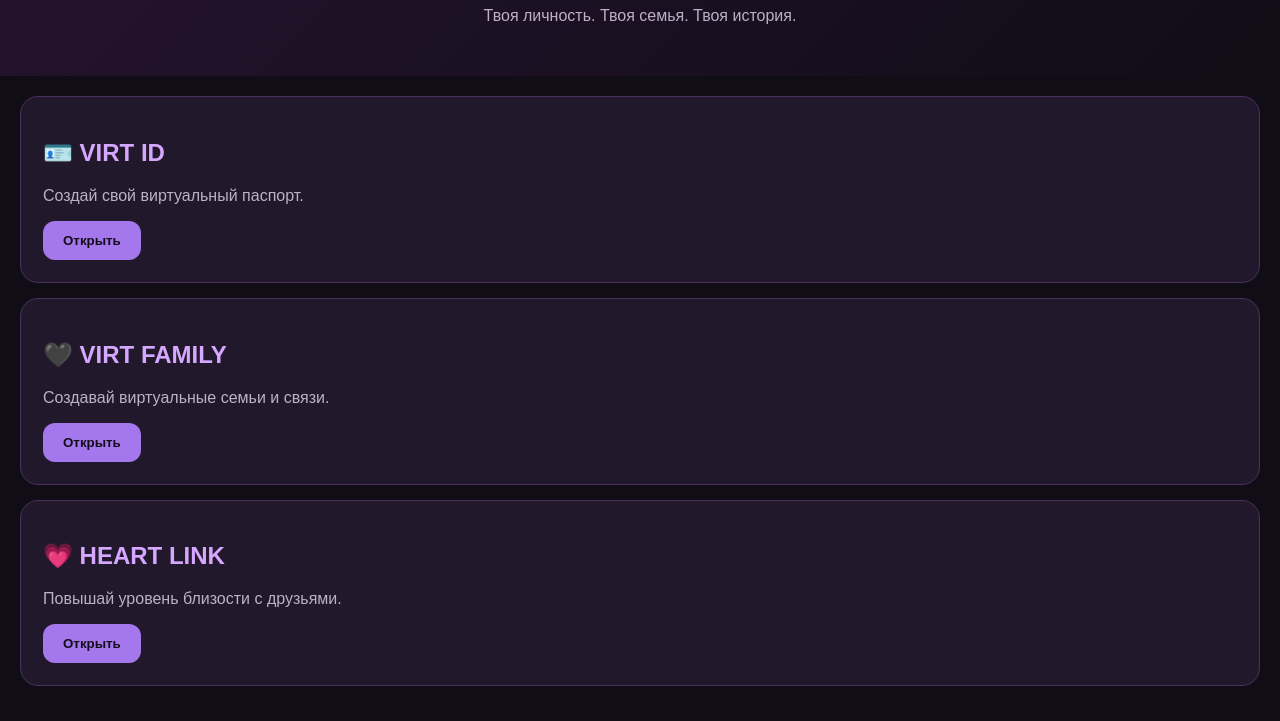
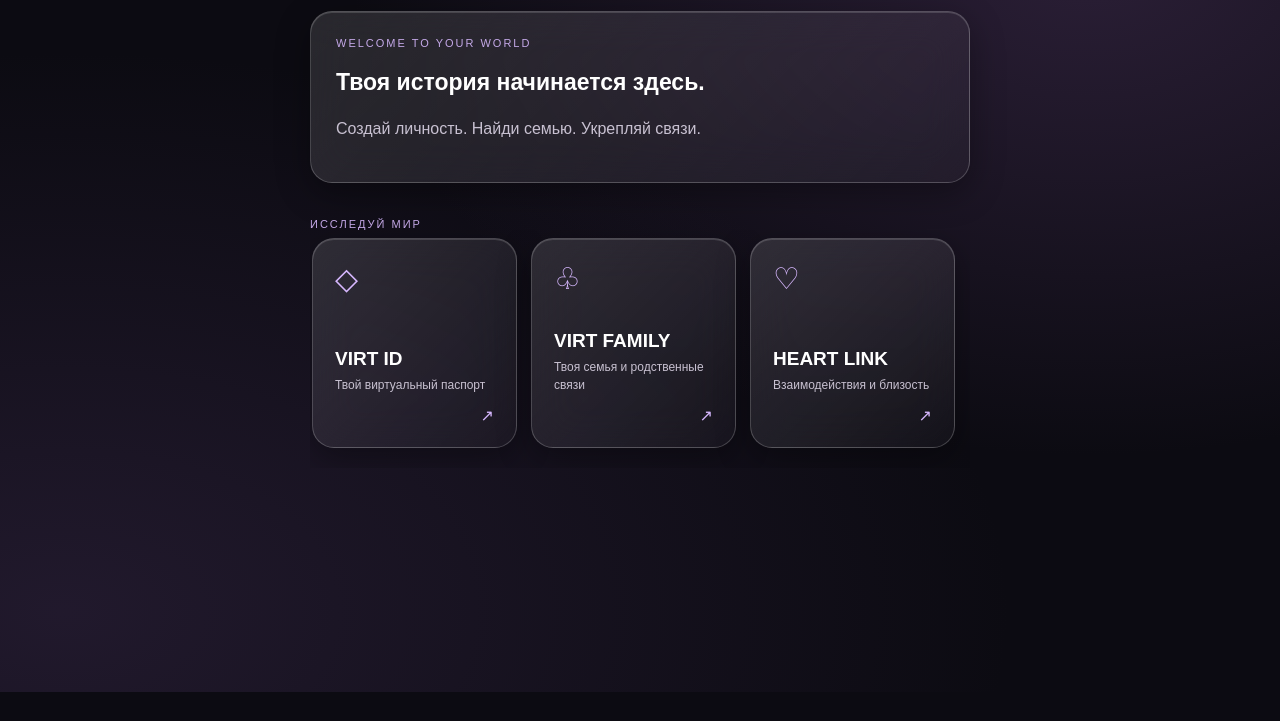
Before and after one commit to hvierto-cloud/hell-world, a plain HTML site: page index.html in a window 1280 px wide. Shown: the part 108-829 px from the top of the page. After the commit the page ends 800 px from the top, so only its background shows below. Drawn offline with Linux system fonts and the light colour scheme.

Commit message:
Update index.html

```diff
--- a/index.html
+++ b/index.html
@@ -3,104 +3,125 @@
 <html lang="ru">
 <head>
 <meta charset="UTF-8">
-  <meta name="viewport" content="width=device-width, initial-scale=1">
+<meta name="viewport" content="width=device-width,initial-scale=1">
 <title>HELL WORLD</title>
 <style>
-    * { box-sizing: border-box; }
-    body {
-      margin: 0;
-      background: #100d16;
-      color: white;
-      font-family: Arial, sans-serif;
+*{box-sizing:border-box}
+body{
+ margin:0;min-height:100vh;color:#fff;
+ font-family:Arial,sans-serif;
+ background:
+ radial-gradient(ellipse at 85% 8%,#49325a80,transparent 48%),
+ radial-gradient(ellipse at 5% 90%,#36274780,transparent 55%),
+ #0c0b12;
 }
-    header {
-      padding: 35px 20px;
-      text-align: center;
-      background: linear-gradient(135deg,#25132e,#100d16);
+.app{padding:30px 20px;max-width:700px;margin:auto}
+.eyebrow{font-size:10px;letter-spacing:3px;color:#bca9d4}
+h1{font-size:32px;letter-spacing:2px;margin:10px 0 30px}
+.hero,.tile,.panel{
+ background:linear-gradient(135deg,#ffffff20,#ffffff08);
+ border:1px solid #ffffff35;
+ box-shadow:0 10px 35px #0005,inset 0 1px #ffffff25;
+ backdrop-filter:blur(22px);
+ -webkit-backdrop-filter:blur(22px);
+ border-radius:22px;
 }
-    h1 { color: #d6a7ff; letter-spacing: 3px; }
-    p { color: #bdb0c7; }
-    main { padding: 20px; }
-    .card {
-      background: #21192b;
-      border: 1px solid #49315b;
-      border-radius: 18px;
-      padding: 22px;
-      margin-bottom: 15px;
+.hero{padding:25px;margin-bottom:35px}
+.hero h2{font-size:23px;line-height:1.3}
+p{color:#c8c1d1;line-height:1.5}
+.label{font-size:11px;letter-spacing:2px;color:#c5a9e8}
+.cards{
+ display:flex;gap:14px;overflow-x:auto;
+ scroll-snap-type:x mandatory;
+ padding:8px 2px 20px;
+ scrollbar-width:none;
 }
-    .card h2 { color: #d6a7ff; }
-    button {
-      background: #a477ed;
-      color: #130d19;
-      border: none;
-      border-radius: 12px;
-      padding: 12px 20px;
-      font-weight: bold;
-      cursor: pointer;
+.cards::-webkit-scrollbar{display:none}
+.tile{
+ flex:0 0 205px;min-height:210px;
+ padding:22px;scroll-snap-align:start;
+ display:flex;flex-direction:column;
+ cursor:pointer;
 }
-    .hidden { display: none; }
-    input {
-      width: 100%;
-      padding: 12px;
-      margin: 8px 0;
-      border-radius: 10px;
-      border: 1px solid #665077;
-      background: #17111f;
-      color: white;
+.tile .symbol{font-size:30px;color:#d7b8ff}
+.tile h3{font-size:19px;margin:auto 0 6px}
+.tile p{font-size:12px;margin:0}
+.arrow{align-self:flex-end;color:#d7b8ff;margin-top:12px}
+.panel{padding:22px;margin-top:20px}
+.hidden{display:none}
+input,textarea,select{
+ display:block;width:100%;padding:13px;
+ margin:12px 0;border-radius:12px;
+ border:1px solid #ffffff30;
+ background:#ffffff12;color:white;
+ font:inherit;
+}
+select option{color:#17121f}
+button{
+ background:#c4a0f4;color:#181020;
+ border:0;border-radius:12px;
+ padding:12px 20px;font-weight:bold;
 }
 </style>
 </head>
 <body>
-  <header>
-    <h1>HELL WORLD</h1>
-    <p>Твоя личность. Твоя семья. Твоя история.</p>
-  </header>
+<div class="app">
+ <div class="eyebrow">HELL YEAH • MINI APP</div>
+ <h1>HELL WORLD ✦</h1>
 
-  <main>
-    <section class="card">
-      <h2>🪪 VIRT ID</h2>
-      <p>Создай свой виртуальный паспорт.</p>
-      <button onclick="show('passport')">Открыть</button>
-    </section>
+ <div class="hero">
+  <div class="label">WELCOME TO YOUR WORLD</div>
+  <h2>Твоя история начинается здесь.</h2>
+  <p>Создай личность. Найди семью.
+  Укрепляй связи.</p>
+ </div>
 
-    <section class="card">
-      <h2>🖤 VIRT FAMILY</h2>
-      <p>Создавай виртуальные семьи и связи.</p>
-      <button onclick="show('family')">Открыть</button>
-    </section>
+ <div class="label">ИССЛЕДУЙ МИР</div>
+ <div class="cards">
+  <div class="tile" onclick="openPanel('id')">
+   <div class="symbol">◇</div>
+   <h3>VIRT ID</h3>
+   <p>Твой виртуальный паспорт</p>
+   <div class="arrow">↗</div>
+  </div>
+  <div class="tile" onclick="openPanel('family')">
+   <div class="symbol">♧</div>
+   <h3>VIRT FAMILY</h3>
+   <p>Твоя семья и родственные связи</p>
+   <div class="arrow">↗</div>
+  </div>
+  <div class="tile" onclick="openPanel('heart')">
+   <div class="symbol">♡</div>
+   <h3>HEART LINK</h3>
+   <p>Взаимодействия и близость</p>
+   <div class="arrow">↗</div>
+  </div>
+ </div>
 
-    <section class="card">
-      <h2>💗 HEART LINK</h2>
-      <p>Повышай уровень близости с друзьями.</p>
-      <button onclick="show('heart')">Открыть</button>
-    </section>
+ <div id="id" class="panel hidden">
+  <h2>◇ VIRT ID</h2>
+  <input placeholder="Твой вирт-ник">
+  <input placeholder="Название твоего чата">
+  <p>Скоро здесь появится паспорт с выбором цвета.</p>
+ </div>
 
-    <section id="passport" class="card hidden">
-      <h2>Мой паспорт</h2>
-      <input placeholder="Вирт-имя">
-      <input placeholder="Название чата">
-      <p>Скоро добавим аватарку и цвет паспорта.</p>
-    </section>
+ <div id="family" class="panel hidden">
+  <h2>♧ VIRT FAMILY</h2>
+  <p>Здесь появятся семьи и семейное древо.</p>
+ </div>
 
-    <section id="family" class="card hidden">
-      <h2>Моя семья</h2>
-      <p>Здесь появится семейное древо.</p>
-    </section>
-
-    <section id="heart" class="card hidden">
-      <h2>Наша близость</h2>
-      <p>Уровни, милые действия и таймер 1 час.</p>
-    </section>
-  </main>
-
+ <div id="heart" class="panel hidden">
+  <h2>♡ HEART LINK</h2>
+  <p>Милые действия, XP близости и таймер 1 час.</p>
+ </div>
+</div>
 <script>
-    function show(id) {
-      document.querySelectorAll('main section[id]')
-        .forEach(el => el.classList.add('hidden'));
-      document.getElementById(id).classList.remove('hidden');
-      document.getElementById(id).scrollIntoView({
-        behavior: 'smooth'
-      });
+function openPanel(id){
+ document.querySelectorAll('.panel')
+ .forEach(p=>p.classList.add('hidden'));
+ const panel=document.getElementById(id);
+ panel.classList.remove('hidden');
+ panel.scrollIntoView({behavior:'smooth',block:'start'});
 }
 </script>
 </body>
```
Lines whose indentation alone changed are shown as unchanged.
